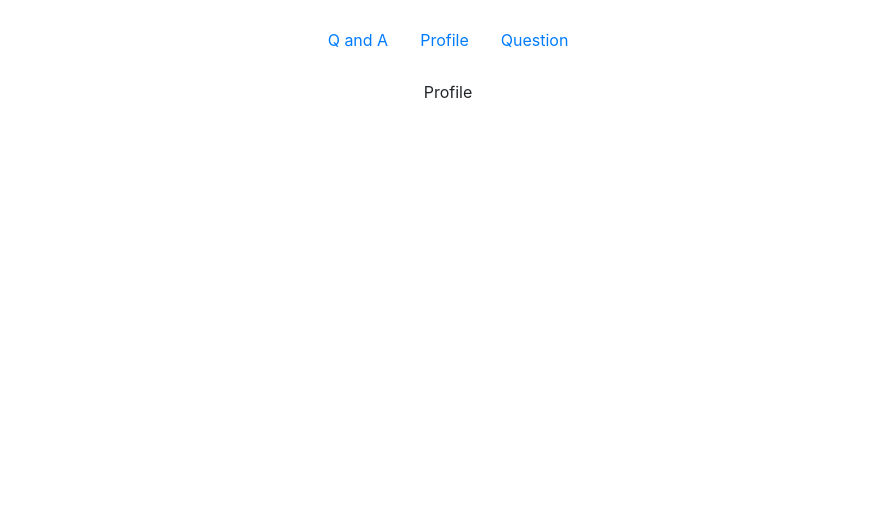
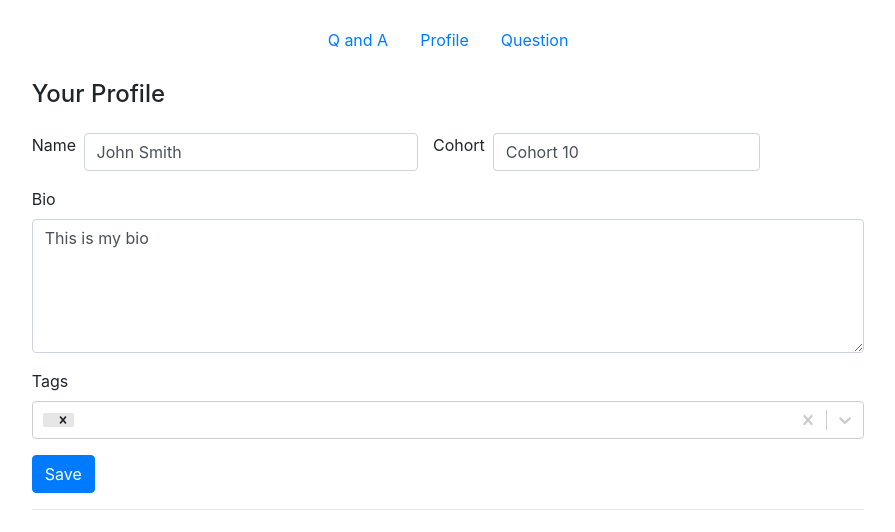
Before and after one commit to webbdm/Q-and-A-Hub, a React app: page /profile in a window 1280 px wide. Shown: the top 532 px of the page, without its empty margins (192-1087 px from the left). Built offline with nearby package versions, Linux system fonts and the light colour scheme; data requests are answered from the project's data file.

Commit message:
Created a profile form for creating and updating profiles * Created a multi select tag drop down. * Fetching user profile from json-server using a hard coded user_id.

```diff
--- a/db.json
+++ b/db.json
@@ -2,6 +2,13 @@
   "answers": [
     {
       "id": "1",
+      "text": "This is an answer for question 1",
+      "created_at": "10:30am",
+      "created_by": "3",
+      "question_id": 1
+    },
+    {
+      "id": "3",
       "text": "This is an answer for question 1",
       "created_at": "10:30am",
       "created_by": "3",
@@ -35,23 +42,34 @@
   ],
   "profiles": [
     {
+      "id": 1,
       "name": "John Smith",
       "cohort": "Cohort 10",
-      "tags": ["tag1", "tag2"],
+      "tags": [
+        "android"
+      ],
       "bio": "This is my bio",
       "user_id": "1"
     },
     {
+      "id": 2,
       "name": "Jane Smith",
       "cohort": "Cohort 10",
-      "tags": ["tag1", "tag2"],
+      "tags": [
+        "tag1",
+        "tag2"
+      ],
       "bio": "This is my bio",
       "user_id": "2"
     },
     {
+      "id": 3,
       "name": "Answerer",
       "cohort": "Cohort 1",
-      "tags": ["tag1", "tag2"],
+      "tags": [
+        "tag1",
+        "tag2"
+      ],
       "bio": "This is my bio",
       "user_id": "3"
     }
--- a/src/App.css
+++ b/src/App.css
@@ -1,5 +1,4 @@
 .App {
-  text-align: center;
   /* background-color: #282c34; */
   min-height: 100vh;
   display: grid;
--- a/src/App.js
+++ b/src/App.js
@@ -4,6 +4,7 @@ import {
 	Switch,
 	Route,
 } from "react-router-dom";
+import { profiles } from "./providers/api";
 
 import Header from "./components/Header";
 import Profile from "./components/profile/Profile";
@@ -12,21 +13,53 @@ import Question from "./components/question/Question";
 import "./App.css";
 
 class App extends Component {
+	constructor() {
+		super();
+
+		this.state = {
+			isNewUser: false,
+			userId: 1,
+			userProfile: {}
+		};
+	}
+
+	// TODO: make this work with API
+	getAuthedUserData() {
+		return profiles.get({ params: { user_id: this.state.userId } })
+			.then(({ data }) => {
+				const [ firstUserData = {} ] = data;
+				this.setState({
+					isNewUser: !Object.keys(firstUserData).length,
+					userProfile: firstUserData
+				});
+			});
+	}
+
+	componentDidMount() {
+		this.getAuthedUserData();
+	}
+
 	render() {
 		return (
 			<Router>
 				<div className="App">
 					<Header />
 
-					<Switch>
-						<Route path="/question">
-							<Question />
-						</Route>
+					<div className="container">
+						<Switch>
+							<Route path="/question">
+								<Question />
+							</Route>
 
-						<Route path="/">
-							<Profile />
-						</Route>
-					</Switch>
+							<Route
+								path="/profile"
+								render={() => <Profile
+									isNewUser={this.state.isNewUser}
+									userProfile={this.state.userProfile}
+								/>}
+							/>
+						</Switch>
+					</div>
 				</div>
 			</Router>
 		);
--- a/src/components/Header.js
+++ b/src/components/Header.js
@@ -15,7 +15,7 @@ const Header = () => {
 
 				<Link
 					className="nav-link"
-					to="/"
+					to="/profile"
 				>
                     Profile
 				</Link>
--- /dev/null
+++ b/src/components/global/MultiSelectTag.js
@@ -0,0 +1,48 @@
+import React, { Component } from "react";
+// import { isEqual } from "lodash";
+import tags from "./tags";
+import Select from "react-select";
+
+
+class MultiSelectTag extends Component {
+	constructor() {
+		super();
+
+		this.state = {
+			selectedOptions: []
+		};
+
+		this.handleChange = this.handleChange.bind(this);
+	}
+
+	handleChange(selectedOptions) {
+		this.props.onChange({
+			target: {
+				id: this.props.id,
+				value: selectedOptions
+			}
+		});
+	}
+
+	// componentDidUpdate(prevProps) {
+	// 	if (isEqual(this.props.tags, prevProps.tags)) return;
+
+	// 	const formattedTags = this.props.tags.reduce((accumulator, tagValue) => {
+	// 		const tag = tags.find(({ value }) => value === tagValue);
+	// 		return tag ? [ ...accumulator, tag ] : accumulator;
+	// 	}, []);
+	// 	console.log(formattedTags);
+	// 	this.handleChange(formattedTags);
+	// }
+
+	render() {
+		return <Select
+			isMulti={true}
+			onChange={this.handleChange}
+			options={tags}
+			value={this.props.tags}
+		/>;
+	}
+}
+
+export default MultiSelectTag;
--- /dev/null
+++ b/src/components/global/tags.js
@@ -0,0 +1,62 @@
+import { sortBy } from "lodash";
+
+const tags = [
+	{ value: "javascript", label: "JavaScript"},
+	{ value: "java", label: "Java"},
+	{ value: "c#", label: "C#"},
+	{ value: "php", label: "PHP"},
+	{ value: "python", label: "Python"},
+	{ value: "android", label: "Android"},
+	{ value: "jquery", label: "jQuery"},
+	{ value: "html", label: "HTML"},
+	{ value: "c++", label: "C++"},
+	{ value: "ios", label: "IOS"},
+	{ value: "css", label: "CSS"},
+	{ value: "mysql", label: "MYSQL"},
+	{ value: "sql", label: "SQL"},
+	{ value: "asp.net", label: "ASP.NET"},
+	{ value: "c", label: "C"},
+	{ value: "r", label: "R"},
+	{ value: "ruby-on-rails", label: "Ruby On Rails"},
+	{ value: "arrays", label: "Arrays"},
+	{ value: "node.js", label: "Node.js"},
+	{ value: "objective-c", label: "Objective C"},
+	{ value: ".net", label: ".NET"},
+	{ value: "json", label: "JSON"},
+	{ value: "sql-server", label: "SQL Server"},
+	{ value: "angularjs", label: "Angularjs"},
+	{ value: "swift", label: "Swift"},
+	{ value: "iphone", label: "iPhone"},
+	{ value: "regex", label: "Regex"},
+	{ value: "django", label: "Django"},
+	{ value: "ruby", label: "Ruby"},
+	{ value: "excel", label: "Excel"},
+	{ value: "ajax", label: "Ajax"},
+	{ value: "python-3.x", label: "Python 3.x"},
+	{ value: "angular", label: "Angular"},
+	{ value: "xml", label: "XML"},
+	{ value: "asp.net-mvc", label: "ASP.NET MVC"},
+	{ value: "linux", label: "Linux"},
+	{ value: "reactjs", label: "Reactjs"},
+	{ value: "database", label: "Database"},
+	{ value: "spring", label: "Spring"},
+	{ value: "wordpress", label: "Wordpress"},
+	{ value: "vba", label: "VBA"},
+	{ value: "wpf", label: "WPF"},
+	{ value: "string", label: "String"},
+	{ value: "xcode", label: "Xcode"},
+	{ value: "windows", label: "Windows"},
+	{ value: "laravel", label: "Laravel"},
+	{ value: "vb.net", label: "VB.NET"},
+	{ value: "pandas", label: "Pandas"},
+	{ value: "mongodb", label: "MongoDB"},
+	{ value: "html5", label: "HTML5"},
+	{ value: "multithreading", label: "Multithreading"},
+	{ value: "eclipse", label: "Eclipse"},
+	{ value: "bash", label: "Bash"},
+	{ value: "git", label: "Git"},
+	{ value: "oracle", label: "Oracle"},
+	{ value: "postgresql", label: "Postgresql"},
+];
+
+export default sortBy(tags, tag => tag.value);
--- a/src/components/profile/Profile.js
+++ b/src/components/profile/Profile.js
@@ -1,8 +1,16 @@
-import React, { Component } from "react";
+import React, { Component, Fragment } from "react";
+import ProfileForm from "./ProfileForm";
 
 class Profile extends Component {
 	render() {
-		return <div>Profile</div>;
+		return <Fragment>
+			<ProfileForm
+				isNewUser={this.props.isNewUser}
+				userProfile={this.props.userProfile}
+			/>
+
+			<hr className="w-75" />
+		</Fragment>;
 	}
 }
 
--- /dev/null
+++ b/src/components/profile/ProfileForm.js
@@ -0,0 +1,119 @@
+import React, { Component } from "react";
+import { isEqual } from "lodash";
+import { profiles } from "./../../providers/api";
+import MultiSelectTag from "./../global/MultiSelectTag";
+
+class ProfileForm extends Component {
+	constructor() {
+		super();
+
+		this.state = {
+			isNewUser: false,
+			profileData: {
+				bio: "",
+				cohort: "",
+				name: "",
+				tags: []
+			}
+		};
+
+		this.handleOnChange = this.handleOnChange.bind(this);
+		this.handleOnSubmit = this.handleOnSubmit.bind(this);
+	}
+
+	handleOnChange({ target }) {
+		this.setState(state => ({
+			profileData: {
+				...state.profileData,
+				[target.id]: target.value
+			}
+		}));
+	}
+
+	handleOnSubmit() {
+		const formattedData = {
+			...this.state.profileData,
+			tags: this.state.profileData.tags.map(({ value }) => value)
+		};
+
+		if (this.props.isNewUser) {
+			profiles.post(formattedData);
+		} else {
+			profiles.put(formattedData, formattedData.id);
+		}
+	}
+
+	componentDidUpdate(prevProps) {
+		if (isEqual(this.props.userProfile, prevProps.userProfile)) return;
+
+		this.setState({ profileData: this.props.userProfile });
+	}
+
+	render() {
+		const { isNewUser } = this.props;
+		const { profileData } = this.state;
+
+		return <div className="w-75 m-auto">
+			<h4 className="mb-4">{isNewUser ? "Create" : ""} Your Profile</h4>
+
+			<div className="row">
+				<div className="form-group col-sm-12 col-md-6 row">
+					<label htmlFor="name" className="col-sm-2">Name</label>
+
+					<input
+						className="form-control col-sm-10"
+						id="name"
+						onChange={this.handleOnChange}
+						type="text"
+						value={profileData.name}
+					/>
+				</div>
+
+				<div className="form-group col-sm-12 col-md-6 row">
+					<label htmlFor="cohort" className="col-sm-2 mr-2">Cohort</label>
+
+					<input
+						className="form-control col-sm-8"
+						id="cohort"
+						onChange={this.handleOnChange}
+						type="text"
+						value={profileData.cohort}
+					/>
+				</div>
+			</div>
+
+			<div className="form-group">
+				<label htmlFor="bio">Bio</label>
+
+				<textarea
+					className="form-control"
+					id="bio"
+					onChange={this.handleOnChange}
+					rows="5"
+					value={profileData.bio}
+				/>
+			</div>
+
+			<div className="form-group">
+				<label htmlFor="tag">Tags</label>
+
+				<MultiSelectTag
+					id="tags"
+					onChange={this.handleOnChange}
+					tags={profileData.tags}
+				/>
+			</div>
+
+			<div className="d-flex justify-content-between">
+				<button
+					className="btn btn-primary"
+					onClick={this.handleOnSubmit}
+				>
+                    Save
+				</button>
+			</div>
+		</div>;
+	}
+}
+
+export default ProfileForm;
--- a/src/providers/api.js
+++ b/src/providers/api.js
@@ -2,9 +2,9 @@ import axios from "axios";
 
 const baseURL = "http://localhost:4000";
 
-export const api = {
-	get: url => axios.get(`${baseURL}` + `${url}`),
-	post: url => axios.post("baseURL" + `${url}`),
-	put: url => axios.put("baseURL" + `${url}`),
-	delete: url => axios.delete`baseURL` + `${url}`
+export const profiles = {
+	get: options => axios.get(`${baseURL}/profiles`, options),
+	post: data => axios.post(`${baseURL}/profiles`, data),
+	put: (data, id) => axios.put(`${baseURL}/profiles/${id}`, data),
+	delete: id => axios.delete(`${baseURL}/profiles`, id)
 };
```
Also changed, not shown: package.json (+7 -3 lines), 1 other file (tests, documents, lock files or other folders).
